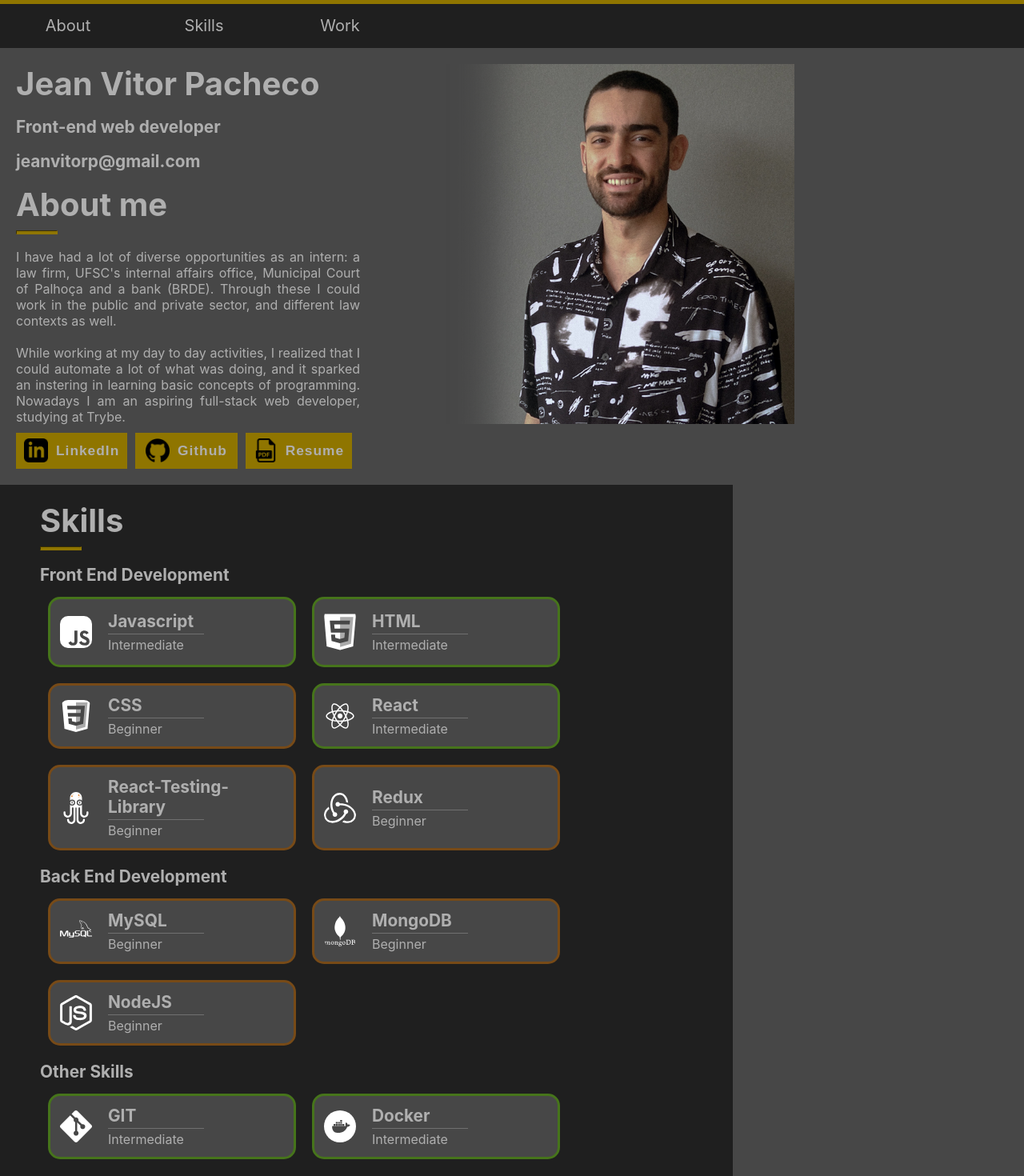
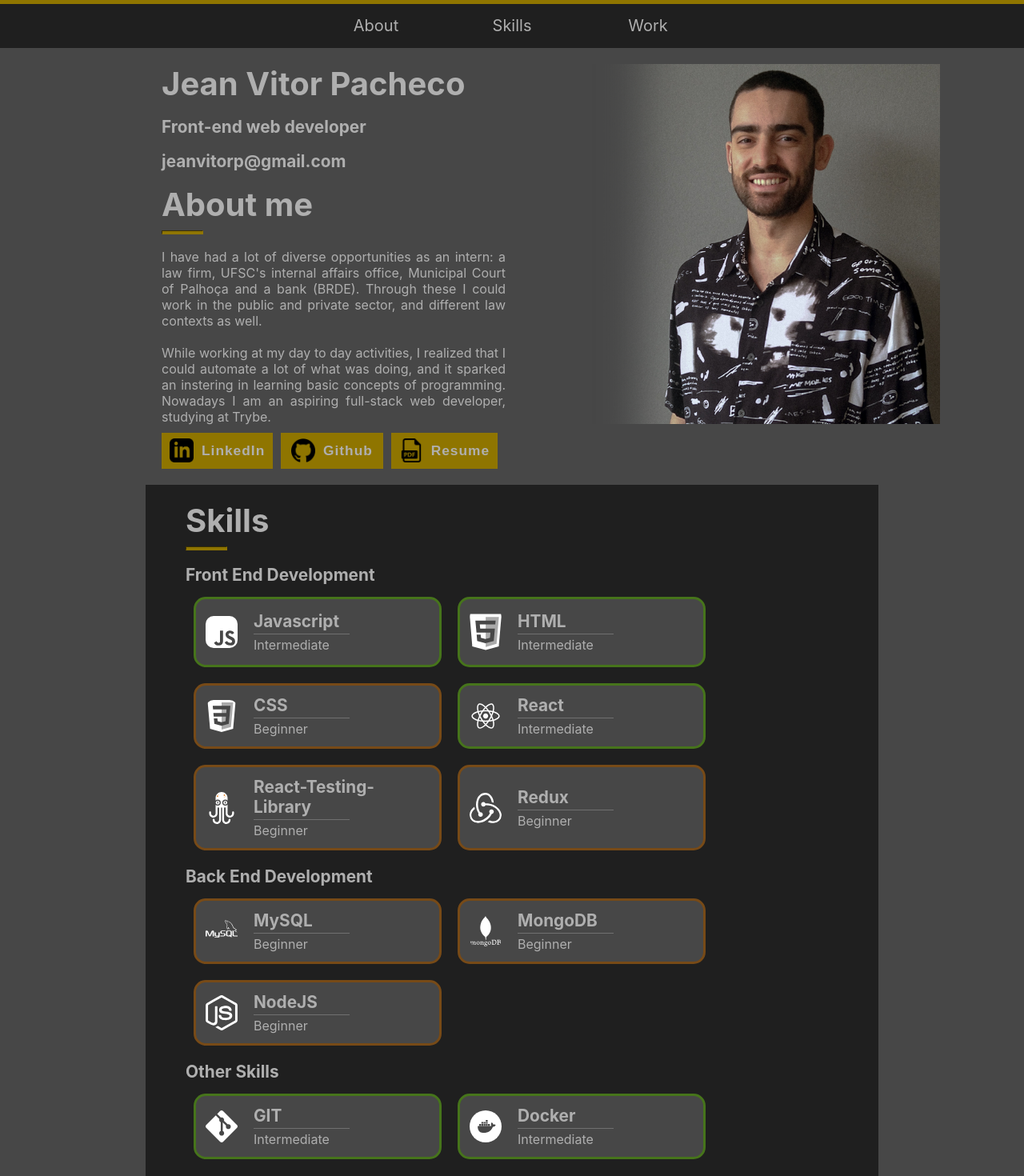
Before and after one commit to JeanVPacheco/personal-portfolio, a React (Create React App) app: page / in a window 1280 px wide. Shown: the top 1470 px of the page at 80% size. Built offline with nearby package versions, Linux system fonts and the light colour scheme.

Commit message:
Centering the content

```diff
--- a/src/App.css
+++ b/src/App.css
@@ -78,6 +78,7 @@ ul {
   display: flex;
   justify-content: space-between;
   flex-wrap: wrap;
+  margin: auto;
 }
 
 .about-me-text {
@@ -182,6 +183,7 @@ li.header-component {
 
 .nav-list {
   display: flex;
+  justify-content: center;
 }
 
 .profile-picture {
@@ -246,6 +248,7 @@ li.header-component {
   width: 70vw;
   background-color: rgb(31, 31, 31);
   padding: 20px 0 20px 20px;
+  margin: auto;
 }
 
 .skills-title {
```
